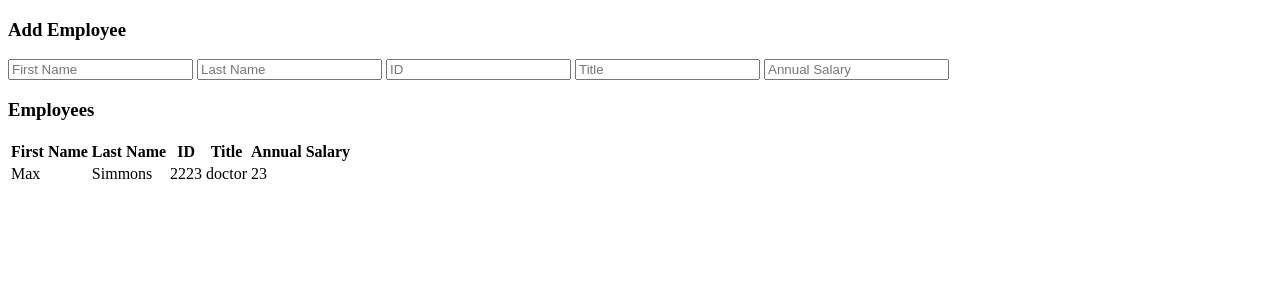
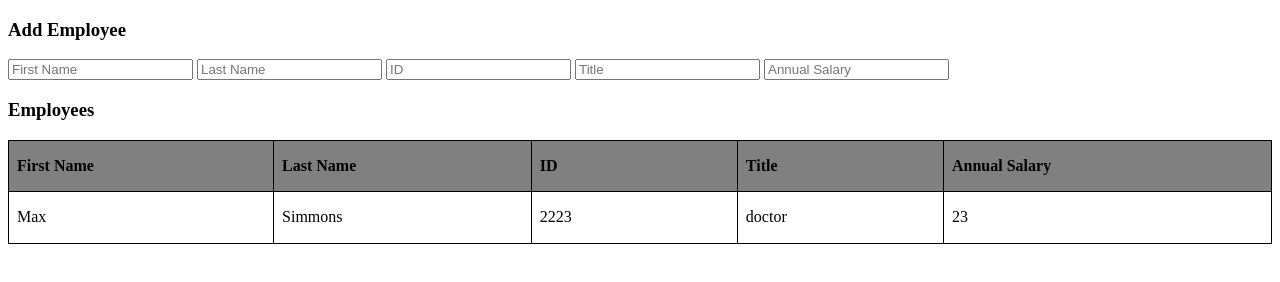
Before and after one commit to Max-simmons/weekend-jquery-salary-calculator, a plain HTML site: page index.html in a window 1280 px wide. Shown: the part 138-420 px from the top of the page. Drawn offline with Linux system fonts and the light colour scheme.

Commit message:
added table css

```diff
--- a/style.css
+++ b/style.css
@@ -4,3 +4,32 @@ h1{
     color: whitesmoke;
     padding: 1.2em;
 }
+
+table{
+    width: 100%;
+    text-align: left;
+}
+
+table, th, td {
+    border: 1px solid black;
+    border-collapse: collapse;
+    height: 2.15em;
+}
+
+th, td {
+    padding: .5em;
+    min-width: 3.5em;
+}
+
+thead {
+    background: gray;
+    color: black;
+}
+
+tbody tr:nth-child(odd) {
+    background: white;
+}
+
+tbody tr:nth-child(even) {
+    background-color: lightgray;
+}
```
